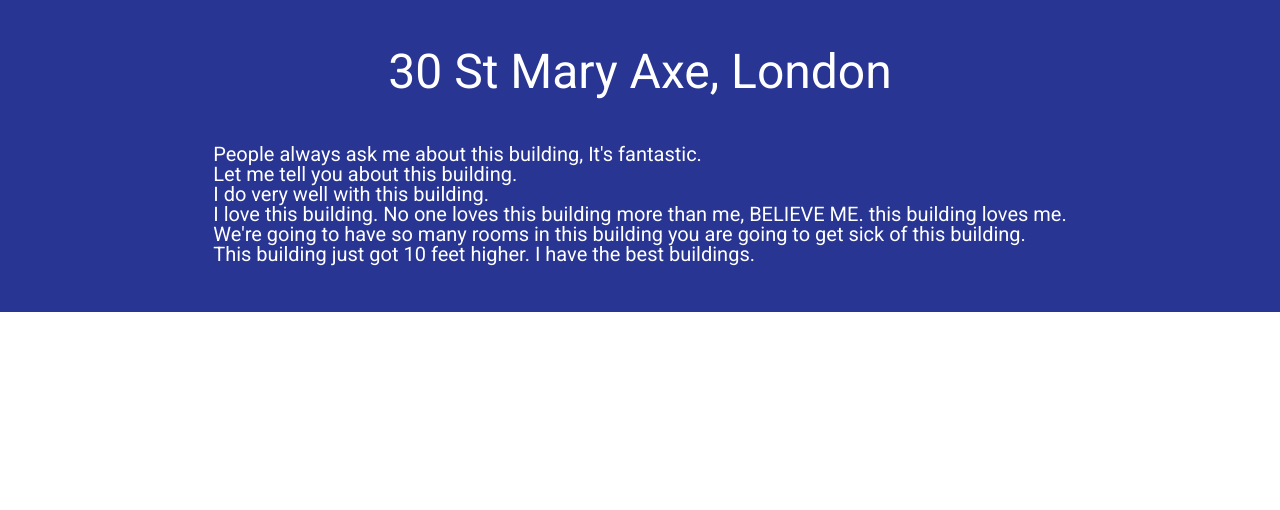
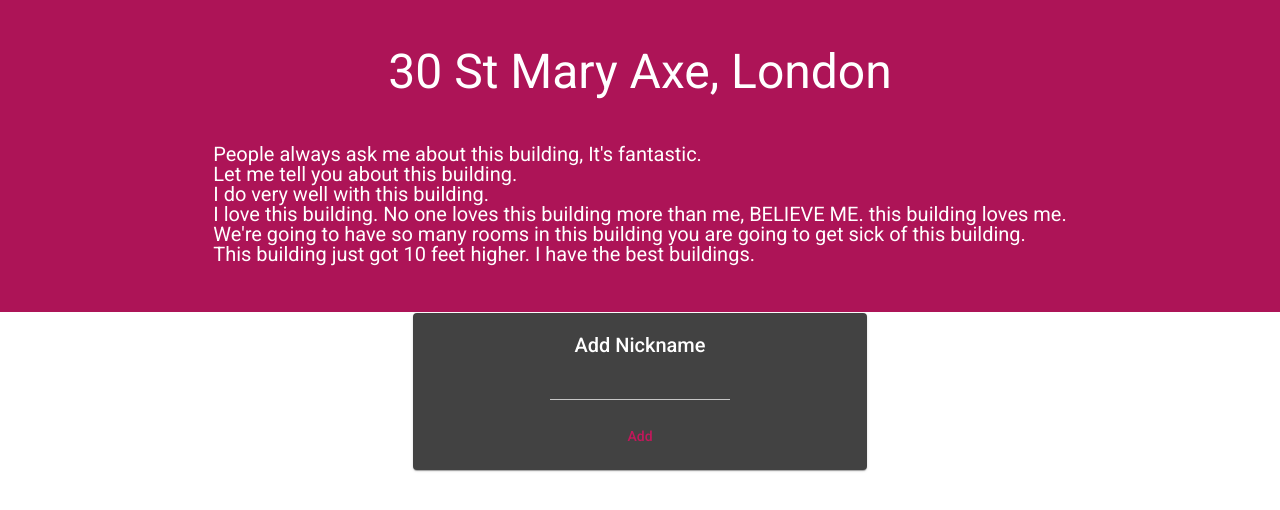
Before and after one commit to progvar/nickname-editor, an Angular app: page / in a window 1280 px wide. Shown: the top 510 px of the page. Built offline with nearby package versions, Linux system fonts and the light colour scheme.

Commit message:
feat: add a basic nickname creation

```diff
--- a/src/app/app.component.html
+++ b/src/app/app.component.html
@@ -1,2 +1,3 @@
 <app-details-section></app-details-section>
 <mat-divider></mat-divider>
+<app-nicknames-section></app-nicknames-section>
--- a/src/app/app.component.scss
+++ b/src/app/app.component.scss
@@ -0,0 +1,5 @@
+:host {
+    display: flex;
+    flex-direction: column;
+    height: 100%;
+}
--- a/src/app/sections/details/details.component.html
+++ b/src/app/sections/details/details.component.html
@@ -1,4 +1,3 @@
-<div class="details-container">
 <span id="address">30 St Mary Axe, London</span>
 
 <p id="description">
@@ -9,4 +8,3 @@
     We're going to have so many rooms in this building you are going to get sick of this building.<br />
     This building just got 10 feet higher. I have the best buildings.
 </p>
-</div>
--- a/src/app/sections/details/details.component.scss
+++ b/src/app/sections/details/details.component.scss
@@ -1,10 +1,10 @@
 @import '~@angular/material/theming';
 
-.details-container {
+:host {
     display: flex;
     flex-direction: column;
     justify-content: center;
-    background-color: mat-color(mat-palette($mat-indigo, 800));
+    background-color: mat-color(mat-palette($mat-pink, 800));
     padding: 48px;
 
     #address,
--- a/src/app/sections/nicknames/nicknames.component.html
+++ b/src/app/sections/nicknames/nicknames.component.html
@@ -0,0 +1,27 @@
+<mat-card>
+    <mat-card-header>
+        <mat-card-title><h2>Add Nickname</h2></mat-card-title>
+    </mat-card-header>
+    <mat-card-content>
+        <mat-form-field>
+            <input matInput [formControl] [(ngModel)]="nicknameToAdd" [formControl]="formControl" />
+        </mat-form-field>
+
+        <div>
+            <button mat-button color="primary" (click)="addNickname(nicknameToAdd)">Add</button>
+        </div>
+    </mat-card-content>
+</mat-card>
+
+<h2 *ngIf="(nicknames$ | async).length">Nicknames</h2>
+
+<mat-card *ngFor="let nickname of nicknames$ | async">
+    <mat-card-header>
+        <mat-card-title
+            ><h2>
+                {{ nickname }}
+            </h2>
+        </mat-card-title>
+    </mat-card-header>
+    <mat-card-content> </mat-card-content>
+</mat-card>
--- a/src/app/sections/nicknames/nicknames.component.scss
+++ b/src/app/sections/nicknames/nicknames.component.scss
@@ -0,0 +1,26 @@
+:host {
+    display: flex;
+    flex-direction: column;
+    align-items: center;
+    height: 100%;
+
+    .mat-card {
+        width: 33%;
+        margin-bottom: 48px;
+
+        .mat-card-header {
+            justify-content: center;
+
+            .mat-card-title,
+            .mat-card-title h2 {
+                margin: 0;
+            }
+        }
+
+        .mat-card-content {
+            display: flex;
+            flex-direction: column;
+            align-items: center;
+        }
+    }
+}
--- a/src/app/sections/nicknames/nicknames.component.ts
+++ b/src/app/sections/nicknames/nicknames.component.ts
@@ -1,13 +1,37 @@
-import { Component } from '@angular/core';
+import { Component, OnDestroy, OnInit } from '@angular/core';
+import { FormControl } from '@angular/forms';
 import { NicknameService } from 'src/app/services/nicknames/nickname.service';
+import { BehaviorSubject, Subject } from 'rxjs';
+import { debounceTime, takeUntil } from 'rxjs/operators';
 
 @Component({
     selector: 'app-nicknames-section',
     templateUrl: 'nicknames.component.html',
     styleUrls: ['./nicknames.component.scss'],
 })
-export class NicknamesSectionComponent {
-    nicknames: string[];
+export class NicknamesSectionComponent implements OnInit, OnDestroy {
+    nicknameToAdd = '';
+    isNicknameValid;
+    nicknames: string[] = [];
+    nicknames$ = new BehaviorSubject(this.nicknames);
+    formControl: FormControl = new FormControl();
+
+    private destroy$ = new Subject();
 
     constructor(private nicknameService: NicknameService) {}
+
+    ngOnDestroy(): void {
+        this.destroy$.next();
+        this.destroy$.complete();
+    }
+
+    ngOnInit(): void {
+        this.formControl.valueChanges.pipe(debounceTime(300), takeUntil(this.destroy$)).subscribe(console.log);
+    }
+
+    addNickname(nickname: string): void {
+        this.nicknames = [nickname, ...this.nicknames];
+        this.nicknames$.next(this.nicknames);
+        this.nicknameToAdd = '';
+    }
 }
--- a/src/app/services/nicknames/nickname.service.ts
+++ b/src/app/services/nicknames/nickname.service.ts
@@ -6,6 +6,7 @@ import { Observable, of } from 'rxjs';
 })
 export class NicknameService {
     isValid(nickname: string): Observable<boolean> {
+        console.log(nickname[0] === 'a');
         return of(nickname[0] === 'a');
     }
 }
```
Also changed, not shown: src/app/sections/sections.module.ts (+18 -0 lines). Lines whose indentation alone changed are shown as unchanged.
